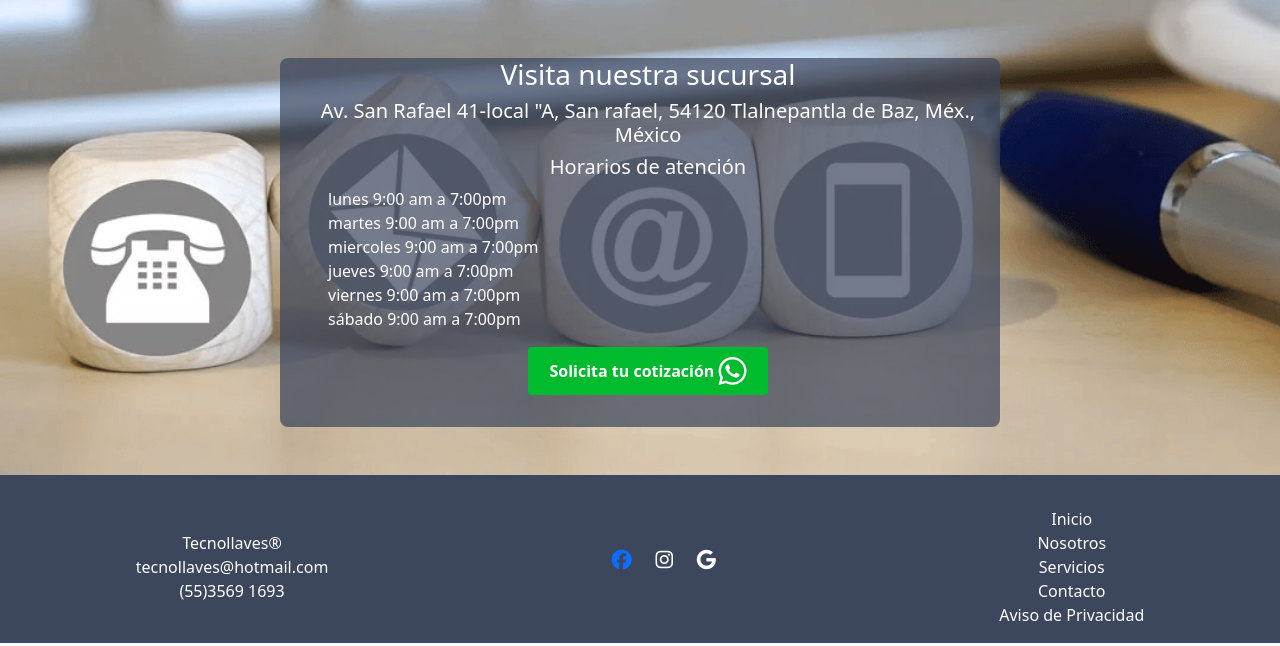
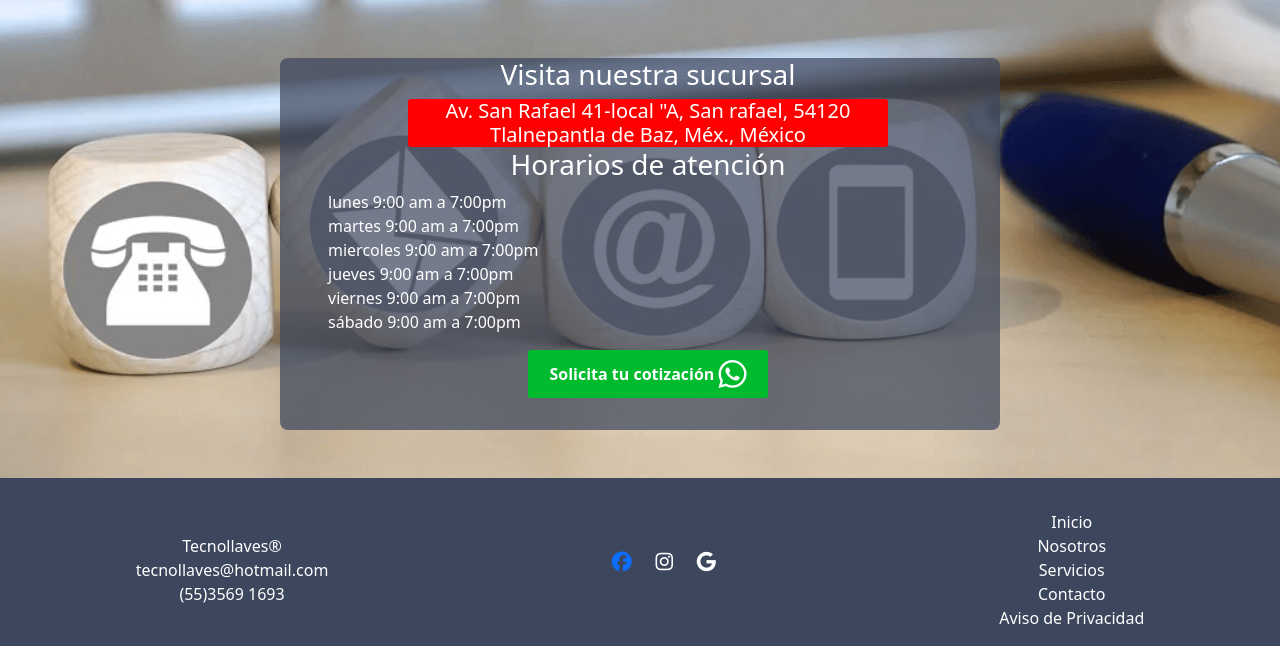
Before and after one commit to alexdlgc22/tecnollaves, a plain HTML site: page index.html in a window 1280 px wide. Shown: the part 1985-2631 px from the top of the page. Drawn offline with nearby package versions, Linux system fonts and the light colour scheme.

Commit message:
boton horarios y cambios ortograficos

```diff
--- a/css/style.css
+++ b/css/style.css
@@ -410,12 +410,22 @@
     text-align: left;
 }
 
-.horarios button {
+.botonwa-horarios {
     width: 15rem;
     height: 3rem;
     border-style: none;
     color: #ffffff;
     background-color: #00bb2d;
+    font-weight: 700;
+    border-radius: 0.2rem;
+}
+
+.boton-direccion{
+    width: 30rem;
+    height: 3rem;
+    border-style: none;
+    color: #ffffff;
+    background-color: red;
     font-weight: 700;
     border-radius: 0.2rem;
 }
--- a/index.html
+++ b/index.html
@@ -97,7 +97,7 @@
                                         <button><a href="./servicios.html">Flotillas y vehiculos de trabajo</a></button>
                                     </div>
                                     <div>
-                                        <button><a href="./servicios.html">Motocicletas y vehiculos recreativos</a></button>
+                                        <button><a href="./servicios.html">Motocicletas y vehiculos recreacionales</a></button>
                                     </div>
                                 </div>
 
@@ -220,8 +220,8 @@
             </div>
             <div class="horarios">
                 <h3>Visita nuestra sucursal</h3>
-                <h5><a href="https://www.google.com/maps/place/Av.+San+Rafael+41,+Hab+San+Rafael,+54120+Tlalnepantla+de+Baz,+Méx./@19.5577946,-99.1884274,17z/data=!4m6!3m5!1s0x85d1f7d85daa4d4d:0xb1269a7d2f4b36b2!8m2!3d19.5577946!4d-99.1884274!16s%2Fg%2F11cs8d4xt0?hl=es&gl=MX" target="_blank" rel="noopener noreferrer">Av. San Rafael 41-local "A, San rafael, 54120 Tlalnepantla de Baz, Méx., México</a></h5>
-                <h5>Horarios de atención </h3>
+                <button class="boton-direccion"><h5><a href="https://www.google.com/maps/place/Av.+San+Rafael+41,+Hab+San+Rafael,+54120+Tlalnepantla+de+Baz,+Méx./@19.5577946,-99.1884274,17z/data=!4m6!3m5!1s0x85d1f7d85daa4d4d:0xb1269a7d2f4b36b2!8m2!3d19.5577946!4d-99.1884274!16s%2Fg%2F11cs8d4xt0?hl=es&gl=MX" target="_blank" rel="noopener noreferrer">Av. San Rafael 41-local "A, San rafael, 54120 Tlalnepantla de Baz, Méx., México</a></h5></button>
+                <h3>Horarios de atención </h3>
                 <ul>
                     <li>lunes 9:00 am a 7:00pm</li>
                     <li>martes 9:00 am a 7:00pm</li>
@@ -230,7 +230,7 @@
                     <li>viernes 9:00 am a 7:00pm</li>
                     <li>sábado 9:00 am a 7:00pm</li>
                 </ul>
-                <button><a href="https://wa.me/525535691693"target="_blank" rel="noopener noreferrer">Solicita tu cotización  <i class="fa-brands fa-whatsapp fa-2xl" style="color: #ffffff;"></i></a></button>
+                <button class="botonwa-horarios"><a href="https://wa.me/525535691693"target="_blank" rel="noopener noreferrer">Solicita tu cotización  <i class="fa-brands fa-whatsapp fa-2xl" style="color: #ffffff;"></i></a></button>
             </div>
 
         </section>
```
Also changed, not shown: servicios.html (+1 -1 lines).
